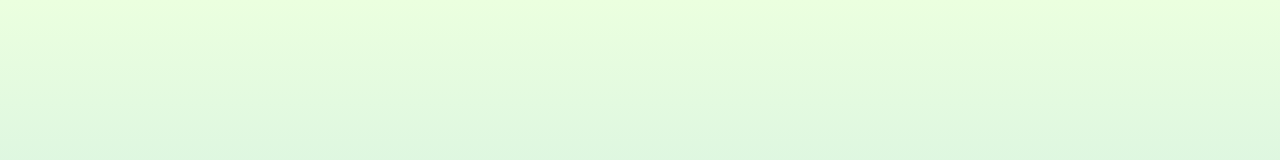
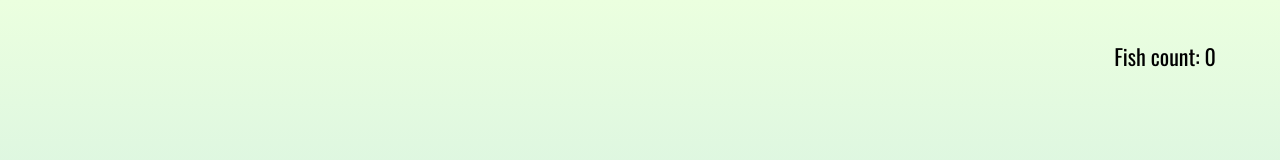
Before and after one commit to Zattri/smallFry, an Angular app: page / in a window 1280 px wide. Shown: the top 160 px of the page. Built offline with nearby package versions, Linux system fonts and the light colour scheme.

Commit message:
Implemented fish count and new fish caught text

```diff
--- a/src/app/app.component.html
+++ b/src/app/app.component.html
@@ -1,8 +1,9 @@
 <head>
   <link rel="stylesheet" href="../assets/animate.css">
+  <link href="https://fonts.googleapis.com/css?family=Oswald" rel="stylesheet">
 </head>
 <div class="container">
-<div class="fish centreTop">
+  <div class="fish centreMiddle">
     <svg *ngIf="!hidden" [ngClass]="{'bounceInUp animated' : col1 == 'black', 'shake animated' : col1 != 'black'}"
       xmlns="http://www.w3.org/2000/svg" xmlns:xlink="http://www.w3.org/1999/xlink" version="1.1" id="Capa_1" x="0px" y="0px"
       viewBox="0 0 213.956 213.956" style="enable-background:new 0 0 213.956 213.956;" xml:space="preserve" width="512px" height="512px">
@@ -24,13 +25,20 @@
         </mat-option>
       </mat-select>
     </mat-form-field>
-
+    <br>
     <button mat-raised-button color="primary" (click)="castLine()">Cast Line</button>
     <button mat-raised-button color="primary" (click)="catchFish()">Catch fish!</button>
     </div>
 
+    <div class="centreText centreTop catchText">
       <div *ngIf="casted">You're now fishing.</div>
       <div *ngIf="fish">A wild fish has appeared!</div>
+      <div *ngIf="caughtText">You caught a {{caughtText}}!</div>
+    </div>
+
+    <div class="topRight countText">
+      <div>Fish count: {{fishCount}}</div>
+    </div>
 
   <div class="ocean">
     <div class="wave"></div>
--- a/src/app/app.component.scss
+++ b/src/app/app.component.scss
@@ -15,18 +15,44 @@
     z-index: -2;
 }
 
+.container {
+    align-items: center;
+}
+
 .centreBottom {
     position: absolute;
     left: 45%;
-    top: 70%;
-    width: 5%;
-    height: 5%;
+    top: 80%;
+}
+
+.centreMiddle {
+    position: absolute;
+    left: 45%;
+    top: 20%;
 }
 
 .centreTop {
     position: absolute;
     left: 45%;
-    top: 20%;
-    width: 5%;
-    height: 5%;
+    top: 10%;
 }
+
+.topRight {
+    position: absolute;
+    top: 5%;
+    right: 5%;
+}
+
+.centreText {
+    text-align: center;
+}
+
+.catchText {
+    font-family: 'Oswald', sans-serif;
+    font-size: 28px;
+}
+
+.countText {
+    font-family: 'Oswald', sans-serif;
+    font-size: 22px;
+}
--- a/src/app/app.component.ts
+++ b/src/app/app.component.ts
@@ -27,21 +27,23 @@ export class AppComponent {
 
   public col1 = 'black';
   public col2 = 'black';
-
   public animation = null;
+  public caughtText = null;
+  public fishCount = 0;
 
   private waitTime = 2;
-
   private caughtList = [];
 
   castLine() {
+    this.caughtText = null;
     this.casted = true;
     this.hidden = true;
     this.startFishing();
   }
 
   catchFish() {
-    this.caughtList.push(this.fish);
+    this.caughtText = this.fish.text;
+    this.fishCount = this.caughtList.length;
     this.col1 = this.fish.colour1;
     this.col2 = this.fish.colour2;
     this.fish = null;
@@ -58,6 +60,7 @@ export class AppComponent {
       this.animation = 'bounceInUp animated';
       this.hidden = false;
     }, timer);
+    this.caughtList.push(this.fish);
   }
 
 }
--- a/src/app/fish-generator.service.ts
+++ b/src/app/fish-generator.service.ts
@@ -49,7 +49,7 @@ export class FishGeneratorService {
     fish.rarity = this.fishRarity[Math.floor(Math.random() * 10)];
     fish.colour1 = this.fishColours[Math.floor(Math.random() * this.fishColours.length)];
     fish.colour2 = this.fishColours[Math.floor(Math.random() * this.fishColours.length)];
-
+    fish.text = fish.rarity + ' ' + fish.type;
     return fish;
   }
 }
```
Lines whose indentation alone changed are shown as unchanged.
